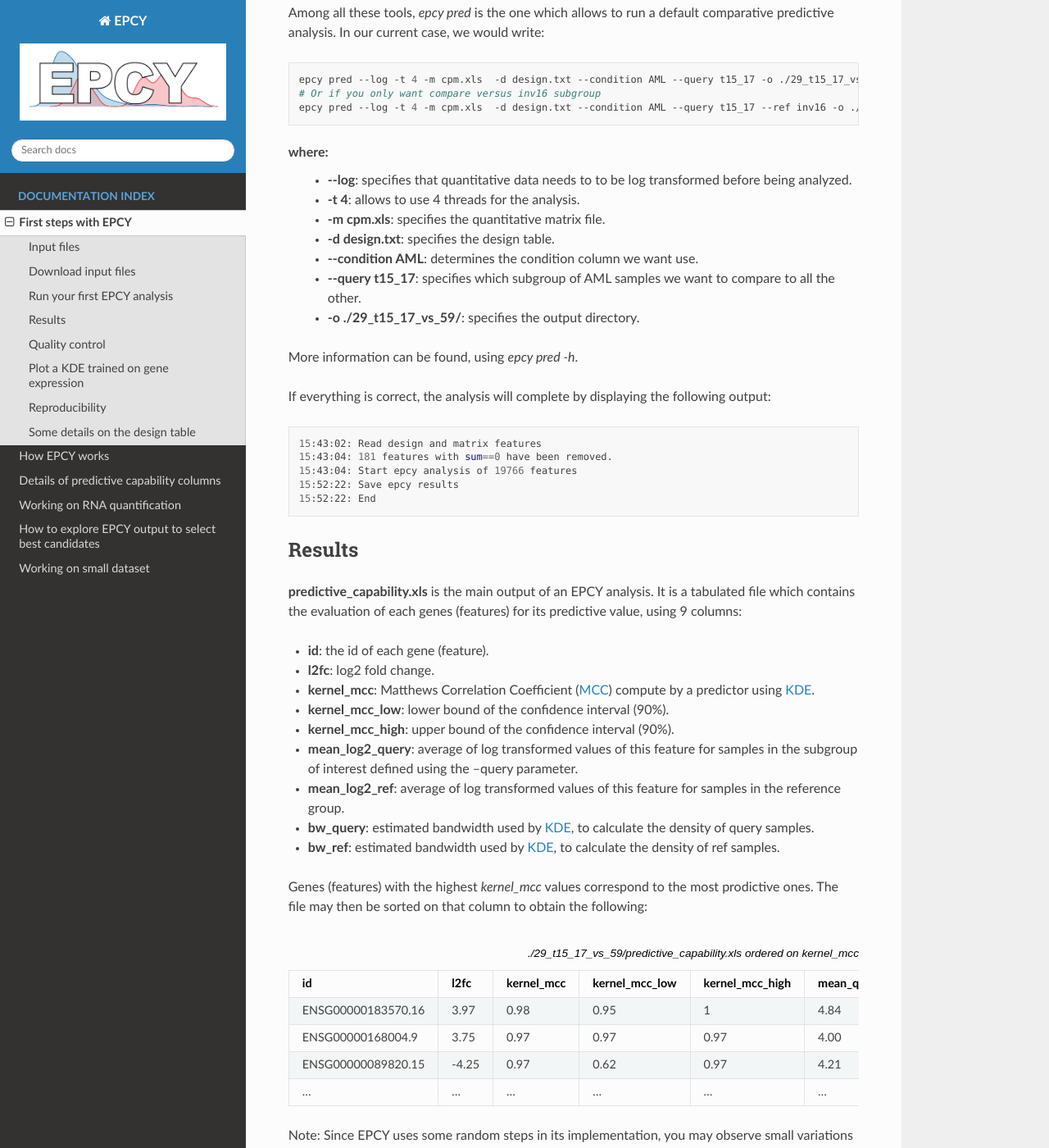
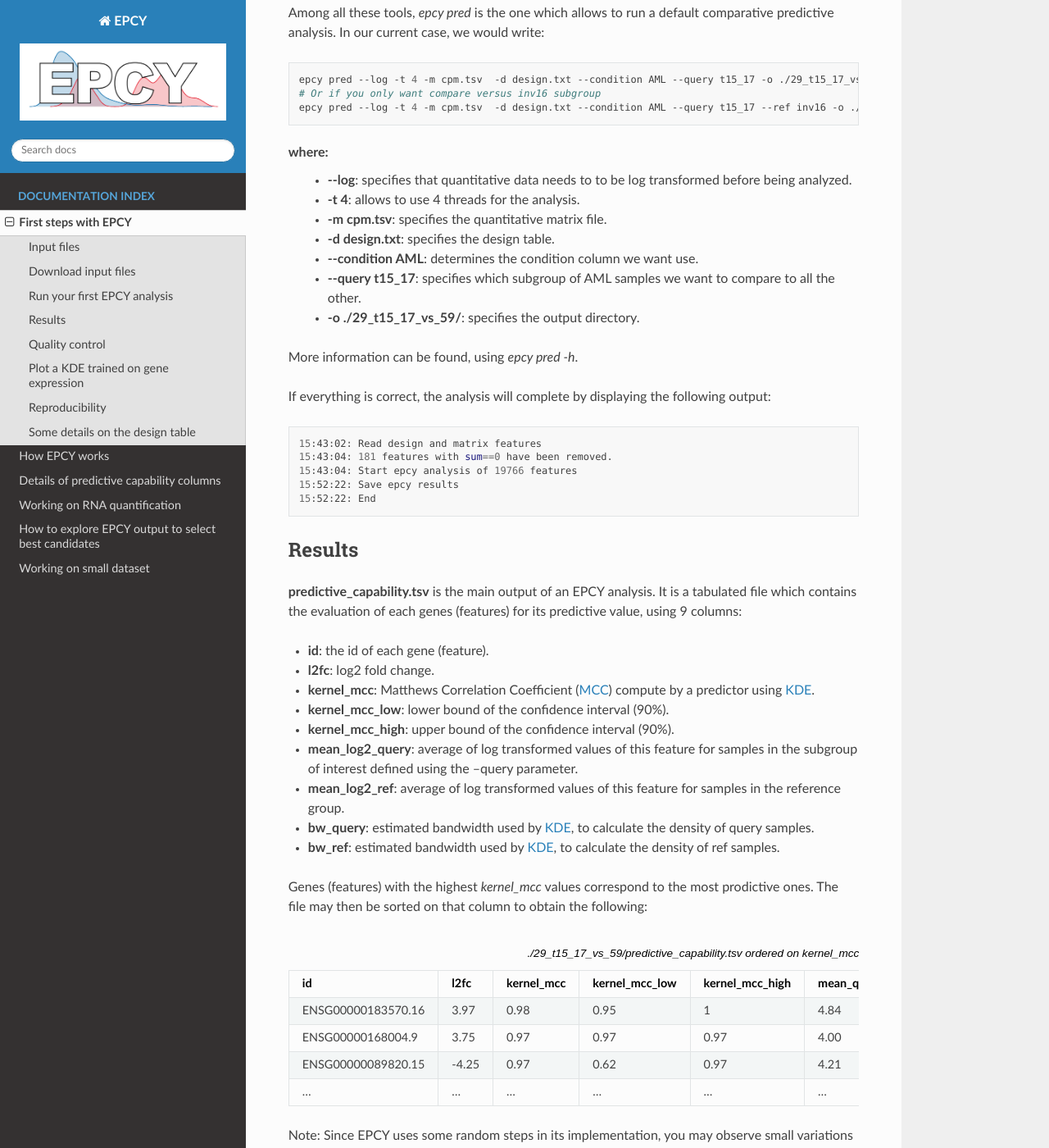
Before and after one commit to iric-soft/epcy, a Sphinx documentation site: the page built from doc/basic_usage.rst, in a window 1280 px wide and 1400 px high, scrolled down 2117 px. Shown: the whole window at 82% size. Built offline with Sphinx 7.4.7 and the Read the Docs theme 2.0.0, drawn with Linux system fonts in a browser that asks for light colours; some of the changed text lies outside the part shown.

Commit message:
replace xls by tsv, add modified matrice output for downstream analysis

```diff
--- a/README.rst
+++ b/README.rst
@@ -102,7 +102,7 @@ Generic case:
   # To ensure reproducibility set a random seed, using --randomseed
   epcy pred -d ./data/small_for_test/design.tsv -m ./data/small_for_test/normalized_matrix.tsv -o ./data/small_for_test/EPCY_output --randomseed 42
   epcy pred -d ./data/small_for_test/design.tsv -m ./data/small_for_test/normalized_matrix.tsv -o ./data/small_for_test/EPCY_output2 --randomseed 42
-  diff ./data/small_for_test/EPCY_output/predictive_capability.xls ./data/small_for_test/EPCY_output2/predictive_capability.xls
+  diff ./data/small_for_test/EPCY_output/predictive_capability.tsv ./data/small_for_test/EPCY_output2/predictive_capability.tsv
 
 
 More documentation is available `via Read the Docs <https://epcy.readthedocs.io/>`_.
--- a/doc/basic_usage.rst
+++ b/doc/basic_usage.rst
@@ -134,15 +134,15 @@ comparative predictive analysis.  In our current case, we would write:
 
 .. code:: bash
 
-   epcy pred --log -t 4 -m cpm.xls  -d design.txt --condition AML --query t15_17 -o ./29_t15_17_vs_59/
+   epcy pred --log -t 4 -m cpm.tsv  -d design.txt --condition AML --query t15_17 -o ./29_t15_17_vs_59/
    # Or if you only want compare versus inv16 subgroup
-   epcy pred --log -t 4 -m cpm.xls  -d design.txt --condition AML --query t15_17 --ref inv16 -o ./29_t15_17_vs_27_inv16/
+   epcy pred --log -t 4 -m cpm.tsv  -d design.txt --condition AML --query t15_17 --ref inv16 -o ./29_t15_17_vs_27_inv16/
 
 where:
   * **-\-log**: specifies that quantitative data needs to to be log transformed
     before being analyzed.
   * **-t 4**: allows to use 4 threads for the analysis.
-  * **-m cpm.xls**: specifies the quantitative matrix file.
+  * **-m cpm.tsv**: specifies the quantitative matrix file.
   * **-d design.txt**: specifies the design table.
   * **-\-condition AML**: determines the condition column we want use.
   * **-\-query t15_17**: specifies which subgroup of AML samples we want to compare to all the other.
@@ -163,7 +163,7 @@ If everything is correct, the analysis will complete by displaying the following
 Results
 -------
 
-**predictive_capability.xls** is the main output of an EPCY
+**predictive_capability.tsv** is the main output of an EPCY
 analysis. It is a tabulated file which contains the evaluation of each
 genes (features) for its predictive value, using 9 columns:
 
@@ -182,7 +182,7 @@ Genes (features) with the highest *kernel_mcc* values correspond to
 the most prodictive ones. The file may then be sorted on that column
 to obtain the following:
 
-.. list-table:: ./29_t15_17_vs_59/predictive_capability.xls ordered on kernel_mcc
+.. list-table:: ./29_t15_17_vs_59/predictive_capability.tsv ordered on kernel_mcc
    :widths: 30 10 15 20 20 15 15 15 15
    :header-rows: 1
 
@@ -255,7 +255,7 @@ Using *epcy qc*, we can plot two quality control figures, as follow:
 
 .. code:: bash
 
-   epcy qc -p ./29_t15_17_vs_59/predictive_capability.xls -o ./29_t15_17_vs_59/qc
+   epcy qc -p ./29_t15_17_vs_59/predictive_capability.tsv -o ./29_t15_17_vs_59/qc
 
 .. image:: images/qc.png
   :width: 800px
@@ -272,8 +272,8 @@ An example of bad quality control results can be made by simulating a dataset th
 
 .. code:: bash
 
-   epcy pred --log -t 4 -m cpm.xls  -d design_10_samples.txt --condition AML --query t15_17 -o ./5_t15_17_vs_5/
-   epcy qc -p ./5_t15_17_vs_5/predictive_capability.xls -o ./5_t15_17_vs_5/qc
+   epcy pred --log -t 4 -m cpm.tsv  -d design_10_samples.txt --condition AML --query t15_17 -o ./5_t15_17_vs_5/
+   epcy qc -p ./5_t15_17_vs_5/predictive_capability.tsv -o ./5_t15_17_vs_5/qc
 
 .. image:: images/qc_overfit.png
   :width: 800px
@@ -292,7 +292,7 @@ that represents each condition.
 .. code:: bash
 
    # ENSG00000162493.16 (PDPN, MCC=0.87), ENSG00000227268.4 (KLLN, MCC=0.33)
-   epcy profile --log -m cpm.xls -d design.txt --condition AML --query t15_17 -o ./29_t15_17_vs_59/figures/ --ids ENSG00000162493.16 ENSG00000227268.4
+   epcy profile --log -m cpm.tsv -d design.txt --condition AML --query t15_17 -o ./29_t15_17_vs_59/figures/ --ids ENSG00000162493.16 ENSG00000227268.4
 
 .. image:: images/profile.png
    :width: 400px
@@ -317,7 +317,7 @@ Here is an example on the dataset used for the tutorial (see, How to use EPCY).
 
 .. code:: bash
 
-  epcy pred --randomseed 42 --log -t 4 -m cpm.xls  -d design.txt --condition AML --query inv16 -o ./27_inv16_vs_61/
+  epcy pred --randomseed 42 --log -t 4 -m cpm.tsv  -d design.txt --condition AML --query inv16 -o ./27_inv16_vs_61/
 
 
 Some details on the design table
@@ -330,7 +330,7 @@ can analyse *inv16* samples vs all others samples (*t15_17* and
 
 .. code:: bash
 
-   epcy pred --log -t 4 -m cpm.xls  -d design.txt --condition AML --query inv16 -o ./27_inv16_vs_61/
+   epcy pred --log -t 4 -m cpm.tsv  -d design.txt --condition AML --query inv16 -o ./27_inv16_vs_61/
 
 
 Moreover, it is possible to add more columns in **design.txt**, each
--- a/doc/predictive_capability_columns.rst
+++ b/doc/predictive_capability_columns.rst
@@ -2,7 +2,7 @@ Details of predictive capability columns
 ========================================
 
 By default, *epcy pred* and *epcy pred_rna* will return an output file
-*predictive_capability.xls* of 9 columns:
+*predictive_capability.tsv* of 9 columns:
 
 * Default columns:
 
@@ -127,7 +127,7 @@ these missing values within EPCY:
 * For each gene (or feature), remove samples with missing values.
 
 If you choose to remove samples with missing values, EPCY will return
-a *predictive_capability.xls* with two new columns,
+a *predictive_capability.tsv* with two new columns,
 **sample_query** and **sample_ref**, to report for each gene (feature),
 the number of query and reference samples used (without missing values).
 
```
Also changed, not shown: doc/cutoff.rst (+7 -7 lines), doc/rna_tools.rst (+8 -8 lines), 6 other files.
